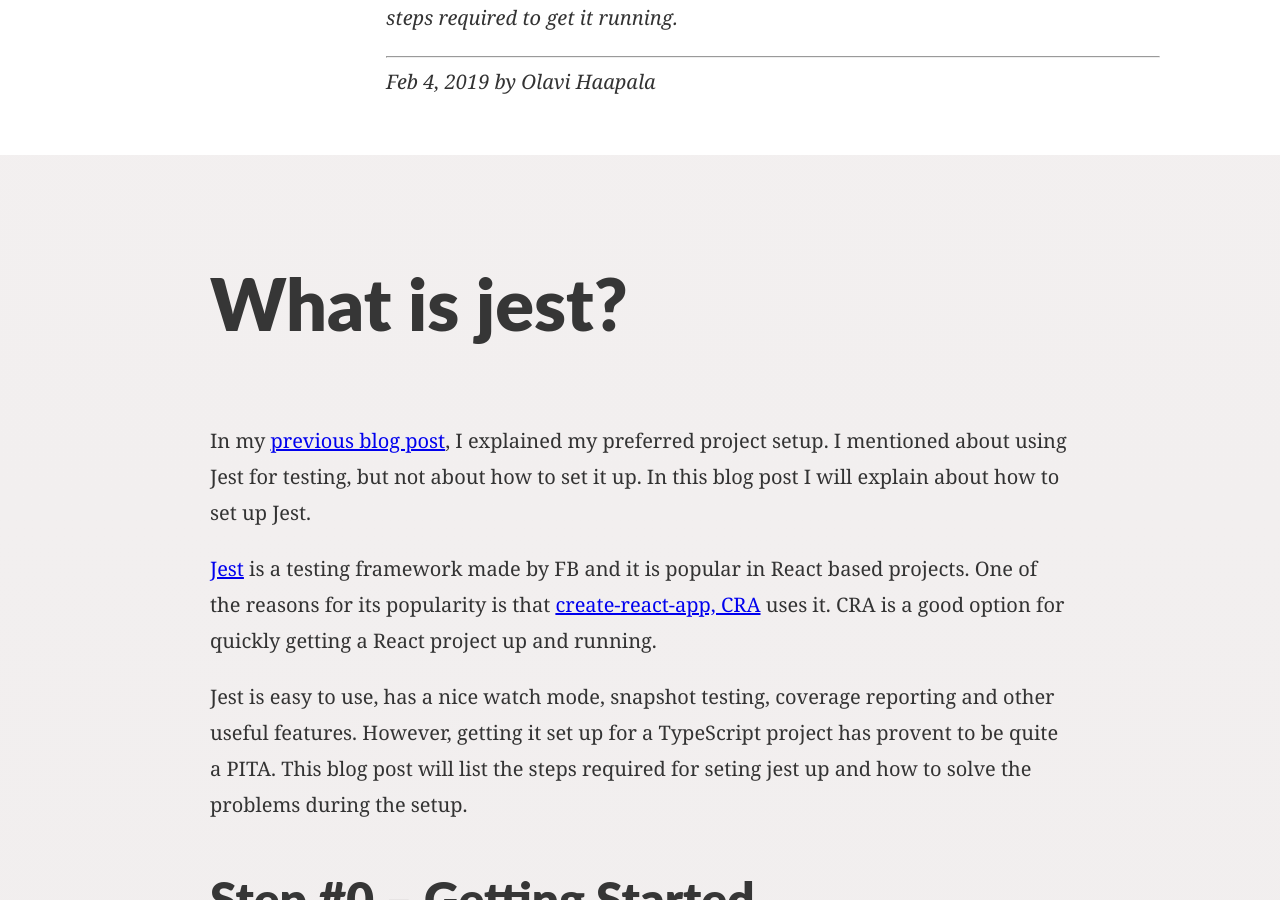
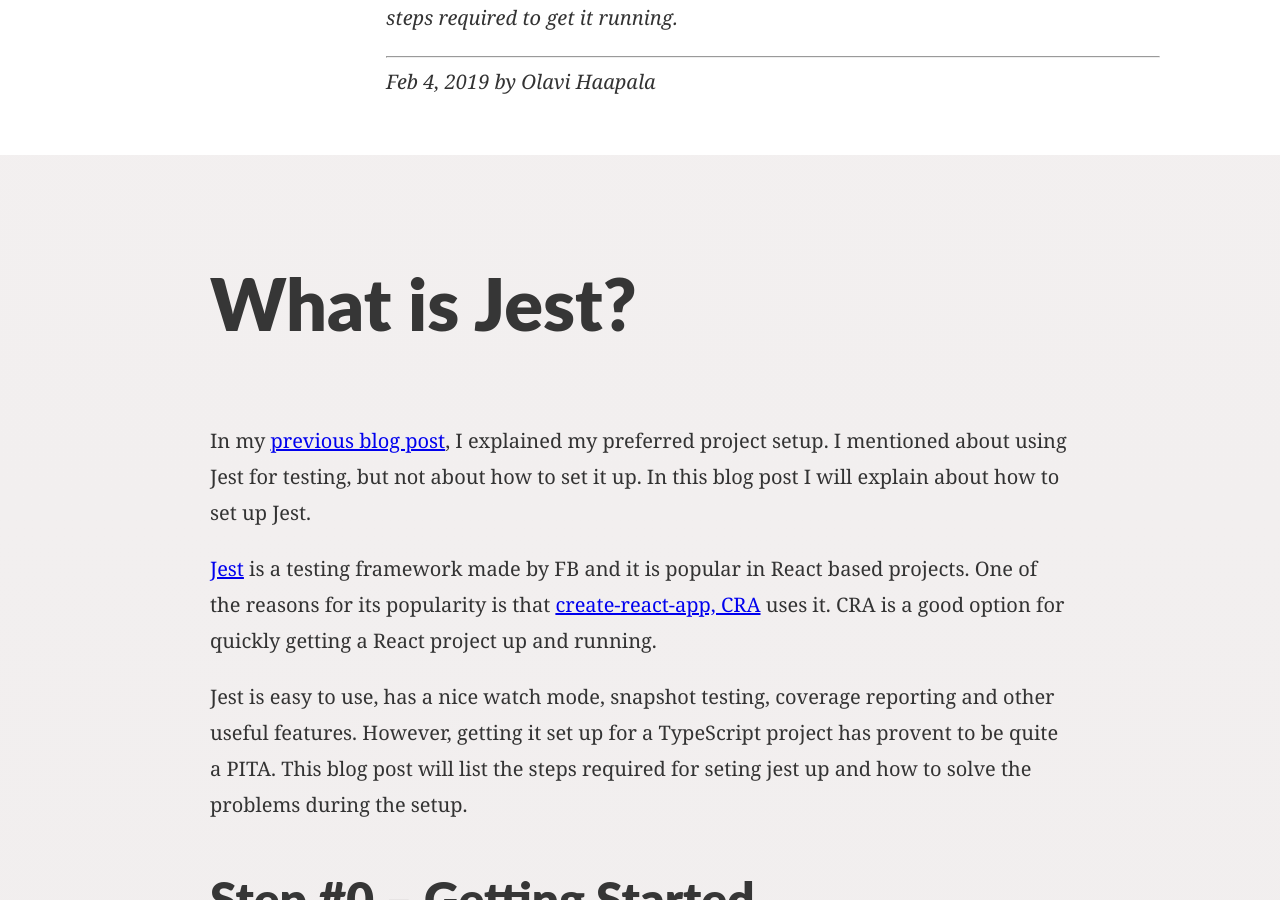
Before and after one commit to olpeh/olpeh.github.io, a Jekyll site: the page built from _posts/2019-02-04-using-jest-with-typescript.md, in a window 1280 px wide and 900 px high, scrolled down 442 px. Built offline with Jekyll 4.4.1, drawn with Linux system fonts in a browser that asks for light colours.

```diff
--- a/_posts/2019-02-04-using-jest-with-typescript.md
+++ b/_posts/2019-02-04-using-jest-with-typescript.md
@@ -9,7 +9,7 @@ thumbnail: '/images/06-jest/jest.jpg'
 altText: 'Jest output'
 ---
 
-# What is jest?
+# What is Jest?
 
 In my [previous blog post](/2019/01/30/my-opinionated-setup-for-web-projects.html), I explained my preferred project setup.
 I mentioned about using Jest for testing, but not about how to set it up.
```
